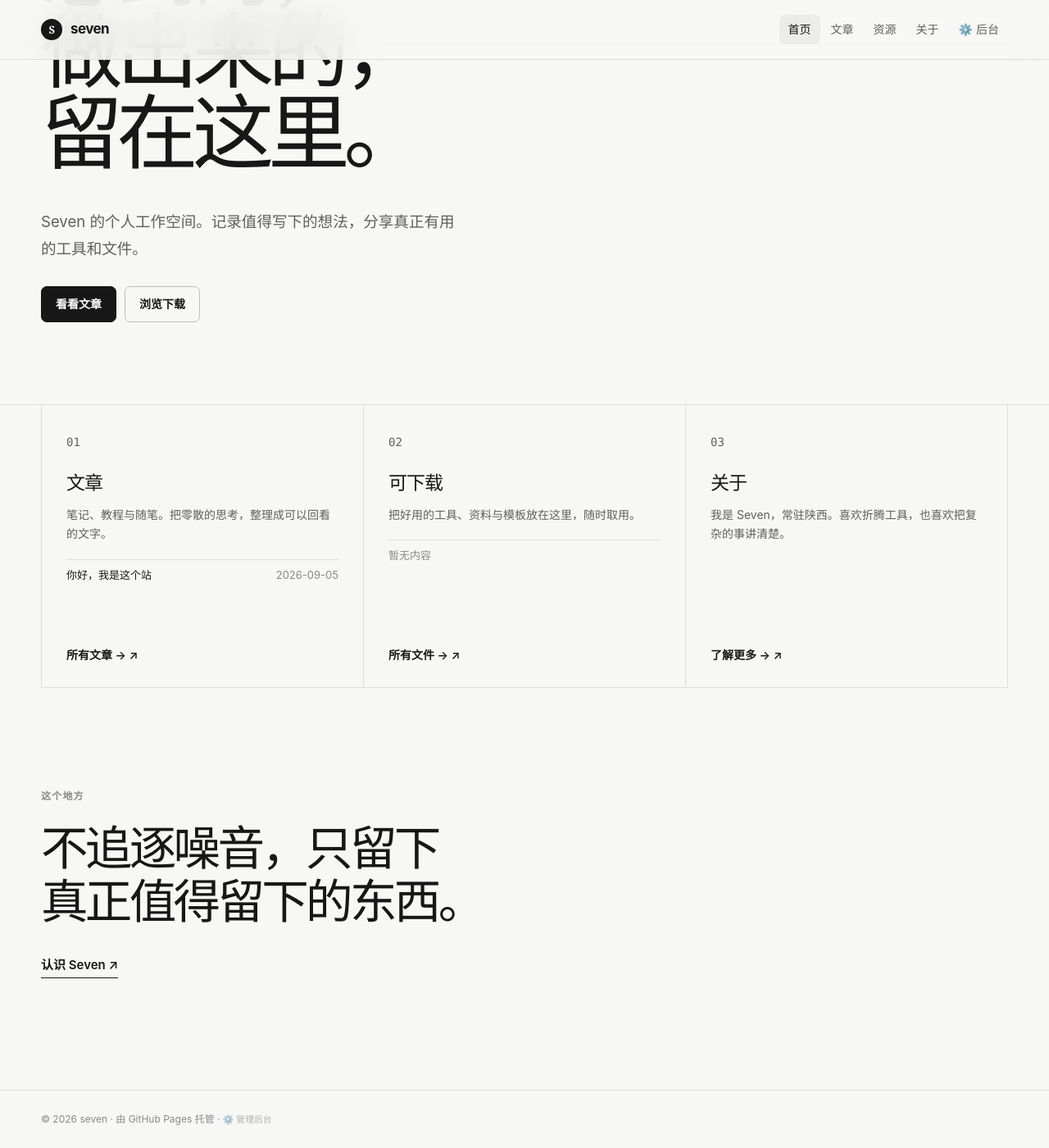
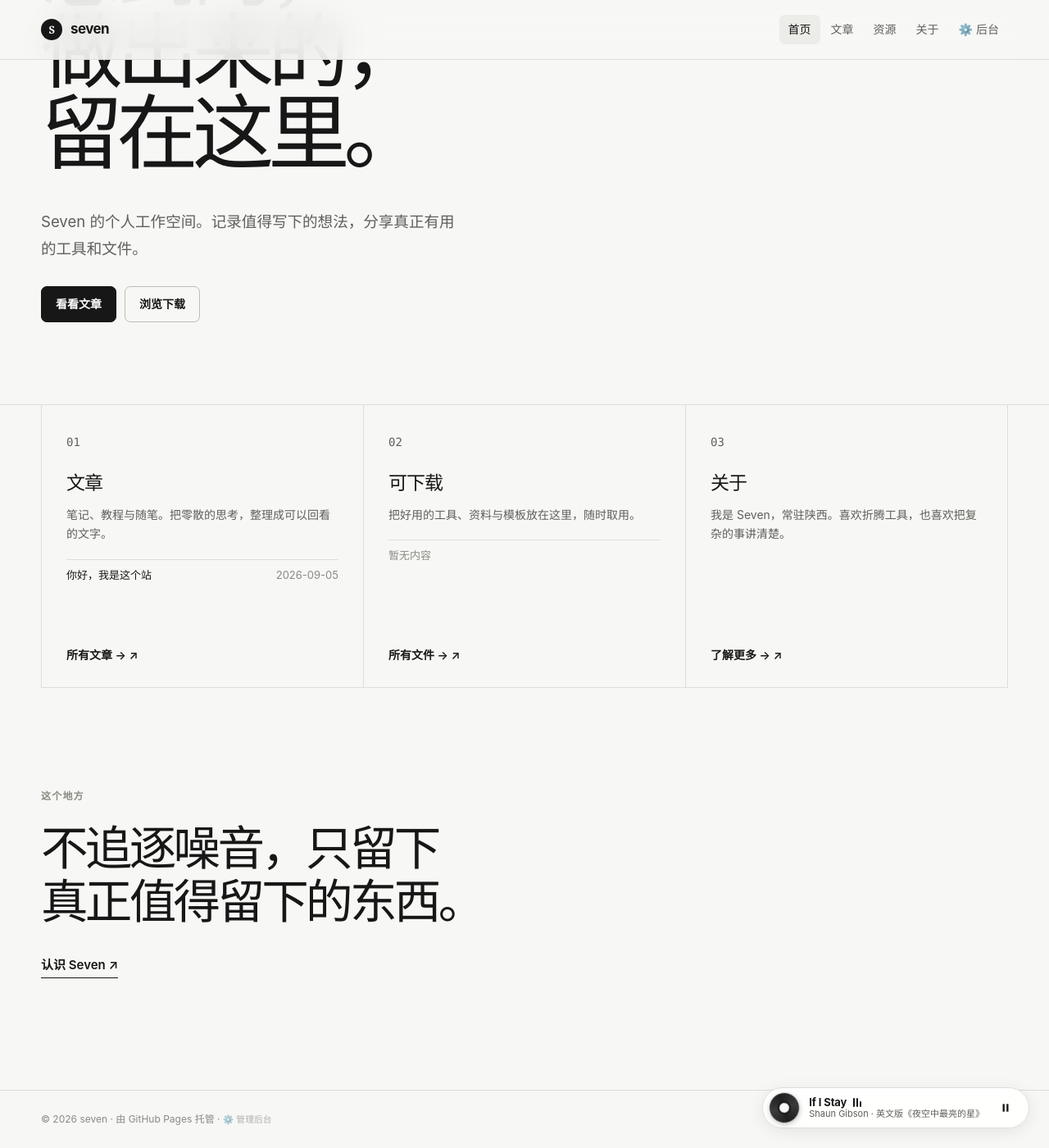
Before and after one commit to seven728024155-spec/seven-workspace, a Jekyll site: the page built from index.html, in a window 1280 px wide and 1400 px high, scrolled down 365 px. Shown: the whole window at 82% size. Built offline with Jekyll 4.4.1, drawn with Linux system fonts in a browser that asks for light colours.

Commit message:
feat: 添加背景音乐 Shaun Gibson - If I Stay 及自动播放悬浮控制器

```diff
--- a/_layouts/default.html
+++ b/_layouts/default.html
@@ -10,6 +10,7 @@
   <meta http-equiv="Expires" content="0" />
   <link rel="icon" href="{{ '/assets/images/favicon.svg' | relative_url }}" type="image/svg+xml" />
   <link rel="stylesheet" href="{{ '/assets/css/style.css' | relative_url }}" />
+  <link rel="stylesheet" href="{{ '/assets/css/music-player.css' | relative_url }}" />
 </head>
 <body>
   <header class="site-header">
@@ -49,5 +50,6 @@
   {% if page.url contains '/files' %}
     <script src="{{ '/assets/js/main.js' | relative_url }}"></script>
   {% endif %}
+  <script src="{{ '/assets/js/music-player.js' | relative_url }}" data-audio-src="{{ '/assets/audio/if-i-stay.mp3' | relative_url }}"></script>
 </body>
 </html>
--- /dev/null
+++ b/assets/css/music-player.css
@@ -0,0 +1,180 @@
+/* seven · 背景音乐浮动播放器 */
+.music-player-widget {
+  position: fixed;
+  bottom: 24px;
+  right: 24px;
+  z-index: 100;
+  display: flex;
+  align-items: center;
+  gap: 12px;
+  background: rgba(255, 255, 255, 0.9);
+  backdrop-filter: blur(16px);
+  -webkit-backdrop-filter: blur(16px);
+  border: 1px solid var(--line, #deded8);
+  border-radius: 40px;
+  padding: 6px 14px 6px 8px;
+  box-shadow: 0 4px 20px rgba(0, 0, 0, 0.08);
+  transition: all 0.25s ease;
+  user-select: none;
+  font-family: var(--font-sans, system-ui, sans-serif);
+}
+
+.music-player-widget:hover {
+  box-shadow: 0 6px 28px rgba(0, 0, 0, 0.12);
+  transform: translateY(-2px);
+  background: rgba(255, 255, 255, 0.98);
+}
+
+/* 黑胶唱片图标 */
+.music-disc {
+  width: 36px;
+  height: 36px;
+  border-radius: 50%;
+  background: conic-gradient(from 0deg, #1f1f1f, #3a3a3a, #1f1f1f, #3a3a3a, #1f1f1f);
+  display: flex;
+  align-items: center;
+  justify-content: center;
+  position: relative;
+  box-shadow: 0 2px 6px rgba(0, 0, 0, 0.25);
+  cursor: pointer;
+  flex-shrink: 0;
+  animation: disc-rotate 6s linear infinite;
+  animation-play-state: paused;
+}
+
+.music-disc.playing {
+  animation-play-state: running;
+}
+
+.music-disc::before {
+  content: "";
+  width: 12px;
+  height: 12px;
+  border-radius: 50%;
+  background: #f7f7f5;
+  border: 2px solid #171717;
+}
+
+@keyframes disc-rotate {
+  from { transform: rotate(0deg); }
+  to { transform: rotate(360deg); }
+}
+
+/* 歌曲信息 */
+.music-info {
+  display: flex;
+  flex-direction: column;
+  line-height: 1.25;
+  cursor: pointer;
+}
+
+.music-title {
+  font-size: 13px;
+  font-weight: 650;
+  color: var(--ink, #171717);
+  display: flex;
+  align-items: center;
+  gap: 6px;
+  letter-spacing: -0.01em;
+}
+
+.music-artist {
+  font-size: 11px;
+  color: var(--ink-soft, #5f5f5b);
+}
+
+/* 音频动效波动条 */
+.sound-bars {
+  display: inline-flex;
+  align-items: flex-end;
+  gap: 2px;
+  height: 11px;
+  margin-left: 2px;
+}
+
+.sound-bar {
+  width: 2px;
+  height: 3px;
+  background: var(--ink, #171717);
+  border-radius: 1px;
+  transition: height 0.2s ease;
+}
+
+.sound-bars.playing .sound-bar:nth-child(1) { animation: sound-wave 0.8s ease-in-out infinite alternate; }
+.sound-bars.playing .sound-bar:nth-child(2) { animation: sound-wave 0.8s ease-in-out 0.25s infinite alternate; }
+.sound-bars.playing .sound-bar:nth-child(3) { animation: sound-wave 0.8s ease-in-out 0.5s infinite alternate; }
+
+@keyframes sound-wave {
+  0% { height: 3px; }
+  100% { height: 11px; }
+}
+
+/* 控制按钮 */
+.music-btn {
+  background: none;
+  border: none;
+  cursor: pointer;
+  padding: 4px;
+  display: flex;
+  align-items: center;
+  justify-content: center;
+  color: var(--ink, #171717);
+  border-radius: 50%;
+  width: 28px;
+  height: 28px;
+  transition: background 0.15s ease, transform 0.1s ease;
+}
+
+.music-btn:hover {
+  background: #eaeae5;
+  transform: scale(1.08);
+}
+
+.music-btn svg {
+  width: 14px;
+  height: 14px;
+  fill: currentColor;
+}
+
+/* 提示气泡 */
+.music-hint {
+  position: absolute;
+  bottom: calc(100% + 10px);
+  right: 0;
+  background: var(--ink, #171717);
+  color: #fff;
+  font-size: 12px;
+  padding: 6px 12px;
+  border-radius: 6px;
+  white-space: nowrap;
+  pointer-events: none;
+  opacity: 0;
+  transform: translateY(6px);
+  transition: all 0.3s ease;
+  box-shadow: 0 4px 12px rgba(0, 0, 0, 0.15);
+}
+
+.music-hint::after {
+  content: "";
+  position: absolute;
+  top: 100%;
+  right: 22px;
+  border: 5px solid transparent;
+  border-top-color: var(--ink, #171717);
+}
+
+.music-hint.show {
+  opacity: 1;
+  transform: translateY(0);
+}
+
+@media (max-width: 720px) {
+  .music-player-widget {
+    bottom: 16px;
+    right: 16px;
+    padding: 5px 12px 5px 6px;
+  }
+  .music-artist {
+    display: none;
+  }
+}
--- /dev/null
+++ b/assets/js/music-player.js
@@ -0,0 +1,153 @@
+// ============================================================
+// seven 的工作空间 · 自动背景音乐播放器
+// 歌曲: Shaun Gibson - 《If I Stay》(英文版《夜空中最亮的星》)
+// ============================================================
+
+(function () {
+  "use strict";
+
+  // 获取当前脚本所在标签上配置的音频文件地址
+  const currentScript = document.currentScript || (function () {
+    const scripts = document.getElementsByTagName("script");
+    return scripts[scripts.length - 1];
+  })();
+
+  const audioSrc = currentScript?.getAttribute("data-audio-src") || "./assets/audio/if-i-stay.mp3";
+
+  // 创建 Audio 实例
+  const audio = new Audio(audioSrc);
+  audio.loop = true;
+  audio.preload = "auto";
+  audio.volume = 0.6; // 适中音量，体贴舒适
+
+  let isUserPaused = sessionStorage.getItem("seven_music_paused") === "true";
+
+  // 构建浮动播放器 DOM
+  function createPlayerDOM() {
+    const widget = document.createElement("div");
+    widget.className = "music-player-widget";
+    widget.setAttribute("aria-label", "背景音乐播放器");
+    widget.innerHTML = `
+      <div class="music-disc" id="music-disc" title="点击播放/暂停"></div>
+      <div class="music-info" id="music-info" title="点击播放/暂停">
+        <div class="music-title">
+          <span>If I Stay</span>
+          <span class="sound-bars" id="sound-bars">
+            <span class="sound-bar"></span>
+            <span class="sound-bar"></span>
+            <span class="sound-bar"></span>
+          </span>
+        </div>
+        <div class="music-artist">Shaun Gibson · 英文版《夜空中最亮的星》</div>
+      </div>
+      <button class="music-btn" id="music-toggle-btn" aria-label="播放/暂停" title="播放/暂停">
+        <svg id="music-play-icon" viewBox="0 0 24 24"><polygon points="6,4 20,12 6,20"></polygon></svg>
+        <svg id="music-pause-icon" viewBox="0 0 24 24" style="display:none;"><rect x="6" y="4" width="4" height="16"></rect><rect x="14" y="4" width="4" height="16"></rect></svg>
+      </button>
+      <div class="music-hint" id="music-hint">🎵 点击页面任意处开启背景音乐</div>
+    `;
+    document.body.appendChild(widget);
+    return widget;
+  }
+
+  function updateUI(isPlaying) {
+    const disc = document.getElementById("music-disc");
+    const bars = document.getElementById("sound-bars");
+    const playIcon = document.getElementById("music-play-icon");
+    const pauseIcon = document.getElementById("music-pause-icon");
+
+    if (isPlaying) {
+      disc?.classList.add("playing");
+      bars?.classList.add("playing");
+      if (playIcon) playIcon.style.display = "none";
+      if (pauseIcon) pauseIcon.style.display = "block";
+    } else {
+      disc?.classList.remove("playing");
+      bars?.classList.remove("playing");
+      if (playIcon) playIcon.style.display = "block";
+      if (pauseIcon) pauseIcon.style.display = "none";
+    }
+  }
+
+  function showHint() {
+    const hint = document.getElementById("music-hint");
+    if (!hint) return;
+    hint.classList.add("show");
+    setTimeout(() => {
+      hint.classList.remove("show");
+    }, 4000);
+  }
+
+  function hideHint() {
+    const hint = document.getElementById("music-hint");
+    if (hint) hint.classList.remove("show");
+  }
+
+  // 尝试自动播放
+  function attemptAutoplay() {
+    if (isUserPaused) {
+      updateUI(false);
+      return;
+    }
+
+    const promise = audio.play();
+    if (promise !== undefined) {
+      promise
+        .then(() => {
+          // 浏览器允许直接自动播放
+          updateUI(true);
+        })
+        .catch(() => {
+          // 浏览器阻止了未经交互的自动播放（Chrome / Safari / Edge 默认策略）
+          updateUI(false);
+          showHint();
+
+          // 监听首次任意交互（点击、滑动、按键、触摸），即刻无缝开播
+          const startOnInteraction = () => {
+            if (!isUserPaused) {
+              audio.play().then(() => {
+                updateUI(true);
+                hideHint();
+              }).catch(() => {});
+            }
+            ["click", "touchstart", "scroll", "keydown"].forEach((ev) => {
+              window.removeEventListener(ev, startOnInteraction, true);
+            });
+          };
+
+          ["click", "touchstart", "scroll", "keydown"].forEach((ev) => {
+            window.addEventListener(ev, startOnInteraction, { once: true, capture: true });
+          });
+        });
+    }
+  }
+
+  function togglePlay() {
+    if (audio.paused) {
+      isUserPaused = false;
+      sessionStorage.removeItem("seven_music_paused");
+      audio.play().then(() => updateUI(true)).catch(() => {});
+      hideHint();
+    } else {
+      isUserPaused = true;
+      sessionStorage.setItem("seven_music_paused", "true");
+      audio.pause();
+      updateUI(false);
+    }
+  }
+
+  // 初始化绑定
+  document.addEventListener("DOMContentLoaded", () => {
+    createPlayerDOM();
+
+    const disc = document.getElementById("music-disc");
+    const info = document.getElementById("music-info");
+    const btn = document.getElementById("music-toggle-btn");
+
+    disc?.addEventListener("click", togglePlay);
+    info?.addEventListener("click", togglePlay);
+    btn?.addEventListener("click", togglePlay);
+
+    attemptAutoplay();
+  });
+})();
```
Also changed, not shown: 1 other file.
